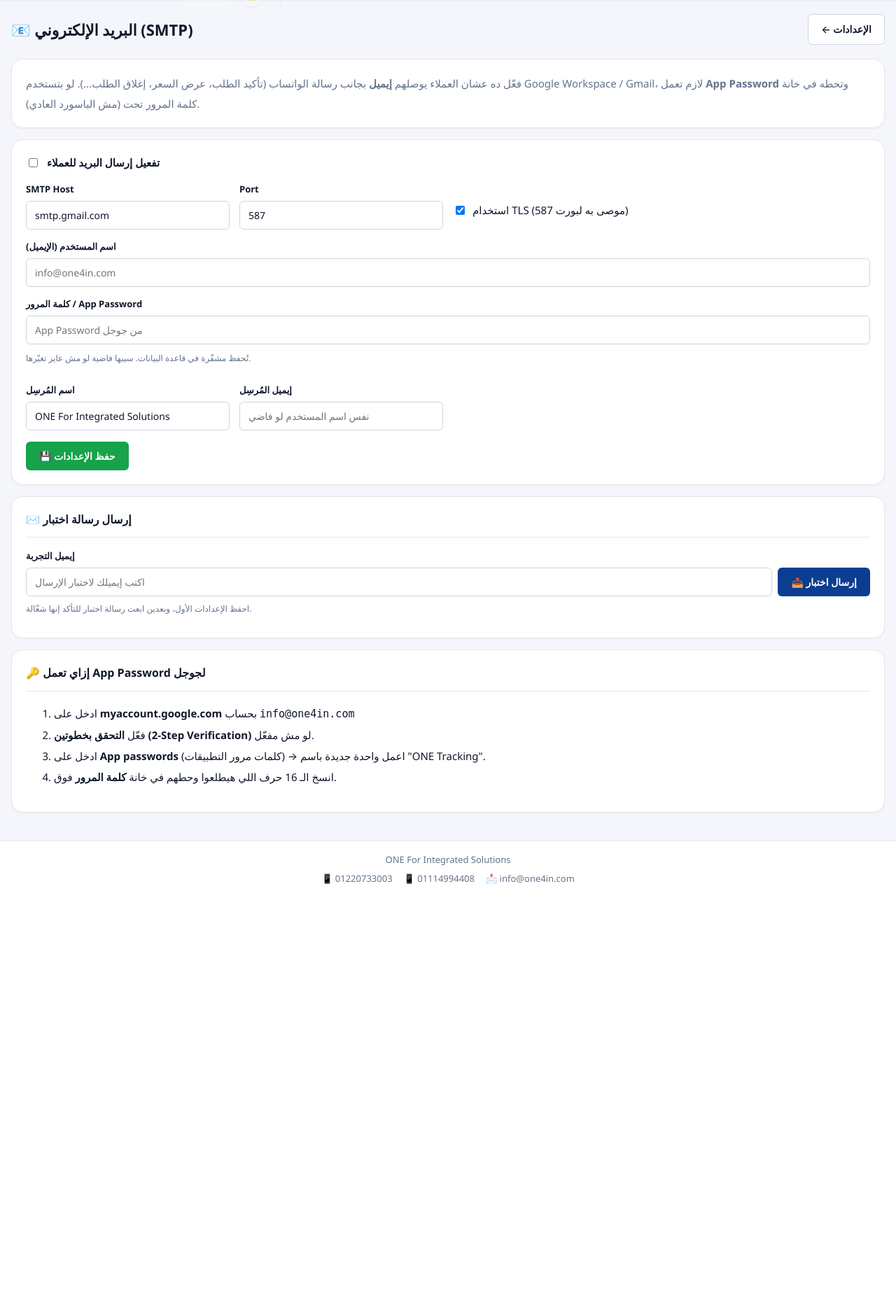
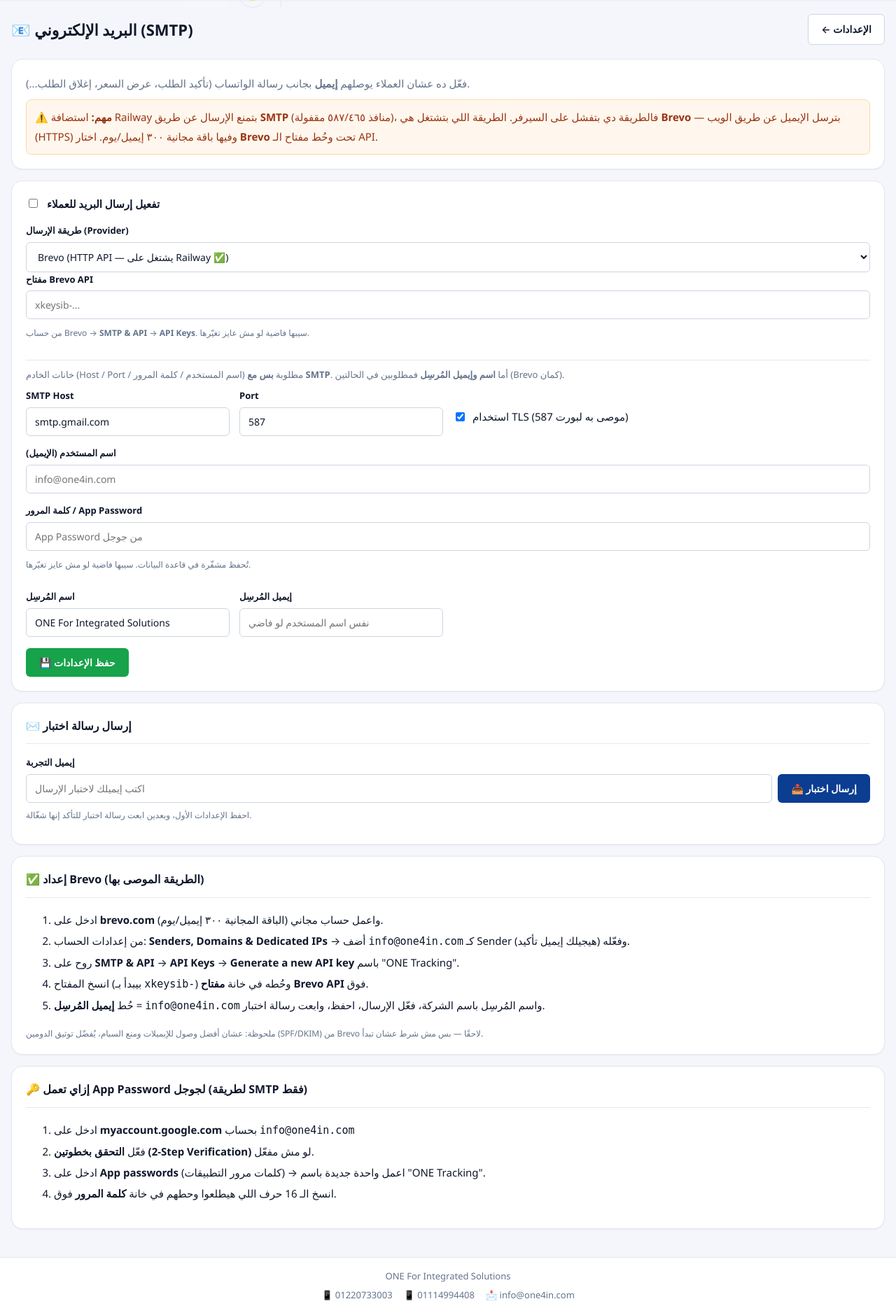
Before and after one commit to oneit11/one-tracking, a Flask app: page /admin/settings/email in a window 1280 px wide. Shown: the part 60-1936 px from the top of the page at 70% size. Before the commit the page ends 1323 px from the top, so only its background shows below. Run offline with Flask 3, Linux system fonts and the light colour scheme; a user stored in the database is signed in; data that the repository does not hold is empty; some libraries are stand-ins or nearby versions.

Commit message:
Add Brevo HTTP email provider (works on Railway where SMTP is blocked)

```diff
--- a/routes/settings.py
+++ b/routes/settings.py
@@ -97,12 +97,17 @@ def email():
     if request.method == "POST":
         Setting.set("smtp_enabled", "true" if request.form.get("smtp_enabled") else "false", "email")
         Setting.set("smtp_use_tls", "true" if request.form.get("smtp_use_tls") else "false", "email")
+        provider = request.form.get("email_provider", "brevo").strip().lower()
+        Setting.set("email_provider", "smtp" if provider == "smtp" else "brevo", "email")
         for key in ["smtp_host", "smtp_port", "smtp_user", "smtp_from_name", "smtp_from_email"]:
             Setting.set(key, request.form.get(key, "").strip(), "email")
-        # Only overwrite the password if a new one was typed (so it isn't wiped on edit)
+        # Only overwrite secrets if a new value was typed (so they aren't wiped on edit)
         pw = request.form.get("smtp_password", "")
         if pw.strip():
             Setting.set("smtp_password", pw.strip(), "email")
+        bk = request.form.get("brevo_api_key", "")
+        if bk.strip():
+            Setting.set("brevo_api_key", bk.strip(), "email")
         db.session.commit()
         log_action("settings.email_updated")
         flash("تم حفظ إعدادات البريد الإلكتروني", "success")
--- a/services/settings_service.py
+++ b/services/settings_service.py
@@ -45,8 +45,11 @@ DEFAULT_SETTINGS = {
     "sla_low_hours": ("72", "sla"),
 
     # Rating
-    # Email (SMTP) — send customer notifications by email alongside WhatsApp
+    # Email — send customer notifications by email alongside WhatsApp
     "smtp_enabled": ("false", "email"),
+    # Provider: "brevo" (HTTP API — works on Railway) or "smtp" (often blocked on cloud hosts)
+    "email_provider": ("brevo", "email"),
+    "brevo_api_key": ("", "email"),      # Brevo (Sendinblue) HTTP API key
     "smtp_host": ("smtp.gmail.com", "email"),
     "smtp_port": ("587", "email"),
     "smtp_use_tls": ("true", "email"),
--- a/templates/admin/settings/email.html
+++ b/templates/admin/settings/email.html
@@ -7,9 +7,13 @@
 </div>
 
 <div class="card" style="margin-bottom:14px;">
-    <p class="text-muted" style="margin:0;line-height:1.9">
+    <p class="text-muted" style="margin:0 0 8px;line-height:1.9">
         فعّل ده عشان العملاء يوصلهم <strong>إيميل</strong> بجانب رسالة الواتساب (تأكيد الطلب، عرض السعر، إغلاق الطلب...).
-        لو بتستخدم Google Workspace / Gmail، لازم تعمل <strong>App Password</strong> وتحطه في خانة كلمة المرور تحت (مش الباسورد العادي).
+    </p>
+    <p style="margin:0;line-height:1.9;background:#fff7ed;border:1px solid #fed7aa;color:#9a3412;padding:10px 12px;border-radius:8px">
+        ⚠️ <strong>مهم:</strong> استضافة Railway بتمنع الإرسال عن طريق <strong>SMTP</strong> (منافذ ٥٨٧/٤٦٥ مقفولة)، فالطريقة دي بتفشل على السيرفر.
+        الطريقة اللي بتشتغل هي <strong>Brevo</strong> — بترسل الإيميل عن طريق الويب (HTTPS) وفيها باقة مجانية ٣٠٠ إيميل/يوم.
+        اختار <strong>Brevo</strong> تحت وحُط مفتاح الـ API.
     </p>
 </div>
 
@@ -21,7 +25,27 @@
                 <strong>تفعيل إرسال البريد للعملاء</strong>
             </label>
         </div>
-        <div class="form-grid mt-4">
+        <div class="form-group mt-4">
+            <label class="form-label">طريقة الإرسال (Provider)</label>
+            <select class="form-input" name="email_provider">
+                <option value="brevo" {% if s.get('email_provider','brevo')!='smtp' %}selected{% endif %}>Brevo (HTTP API — يشتغل على Railway ✅)</option>
+                <option value="smtp" {% if s.get('email_provider')=='smtp' %}selected{% endif %}>SMTP (Gmail/Workspace — مش بيشتغل على Railway)</option>
+            </select>
+        </div>
+        <div class="form-group full">
+            <label class="form-label">مفتاح Brevo API</label>
+            <input class="form-input" type="password" name="brevo_api_key" dir="ltr"
+                   placeholder="{% if s.get('brevo_api_key') %}•••••••• (محفوظ — اكتب جديد للتغيير){% else %}xkeysib-...{% endif %}">
+            <p class="text-muted" style="font-size:12px;margin-top:4px">من حساب Brevo → <strong>SMTP &amp; API</strong> → <strong>API Keys</strong>. سيبها فاضية لو مش عايز تغيّرها.</p>
+        </div>
+
+        <hr style="border:none;border-top:1px solid var(--border);margin:16px 0 10px">
+        <p class="text-muted" style="font-size:13px;margin:0 0 10px">
+            خانات الخادم (Host / Port / اسم المستخدم / كلمة المرور) مطلوبة <strong>بس مع SMTP</strong>.
+            أما <strong>اسم وإيميل المُرسِل</strong> فمطلوبين في الحالتين (Brevo كمان).
+        </p>
+
+        <div class="form-grid">
             <div class="form-group">
                 <label class="form-label">SMTP Host</label>
                 <input class="form-input" name="smtp_host" dir="ltr" value="{{ s.get('smtp_host','smtp.gmail.com') }}" placeholder="smtp.gmail.com">
@@ -75,7 +99,21 @@
 </div>
 
 <div class="card mt-4">
-    <div class="card-header"><h3 class="card-title">🔑 إزاي تعمل App Password لجوجل</h3></div>
+    <div class="card-header"><h3 class="card-title">✅ إعداد Brevo (الطريقة الموصى بها)</h3></div>
+    <ol style="line-height:2;padding-right:18px">
+        <li>ادخل على <strong>brevo.com</strong> واعمل حساب مجاني (الباقة المجانية ٣٠٠ إيميل/يوم).</li>
+        <li>من إعدادات الحساب: <strong>Senders, Domains &amp; Dedicated IPs</strong> → أضف <code>info@one4in.com</code> كـ Sender وفعّله (هيجيلك إيميل تأكيد).</li>
+        <li>روح على <strong>SMTP &amp; API</strong> → <strong>API Keys</strong> → <strong>Generate a new API key</strong> باسم "ONE Tracking".</li>
+        <li>انسخ المفتاح (بيبدأ بـ <code>xkeysib-</code>) وحُطه في خانة <strong>مفتاح Brevo API</strong> فوق.</li>
+        <li>حُط <strong>إيميل المُرسِل</strong> = <code>info@one4in.com</code> واسم المُرسِل باسم الشركة، فعّل الإرسال، احفظ، وابعت رسالة اختبار.</li>
+    </ol>
+    <p class="text-muted" style="font-size:12px;margin:6px 0 0">
+        ملحوظة: عشان أفضل وصول للإيميلات ومنع السبام، يُفضّل توثيق الدومين (SPF/DKIM) من Brevo لاحقًا — بس مش شرط عشان تبدأ.
+    </p>
+</div>
+
+<div class="card mt-4">
+    <div class="card-header"><h3 class="card-title">🔑 إزاي تعمل App Password لجوجل (لطريقة SMTP فقط)</h3></div>
     <ol style="line-height:2;padding-right:18px">
         <li>ادخل على <strong>myaccount.google.com</strong> بحساب <code>info@one4in.com</code></li>
         <li>فعّل <strong>التحقق بخطوتين (2-Step Verification)</strong> لو مش مفعّل.</li>
```
Also changed, not shown: services/email_service.py (+67 -3 lines).
